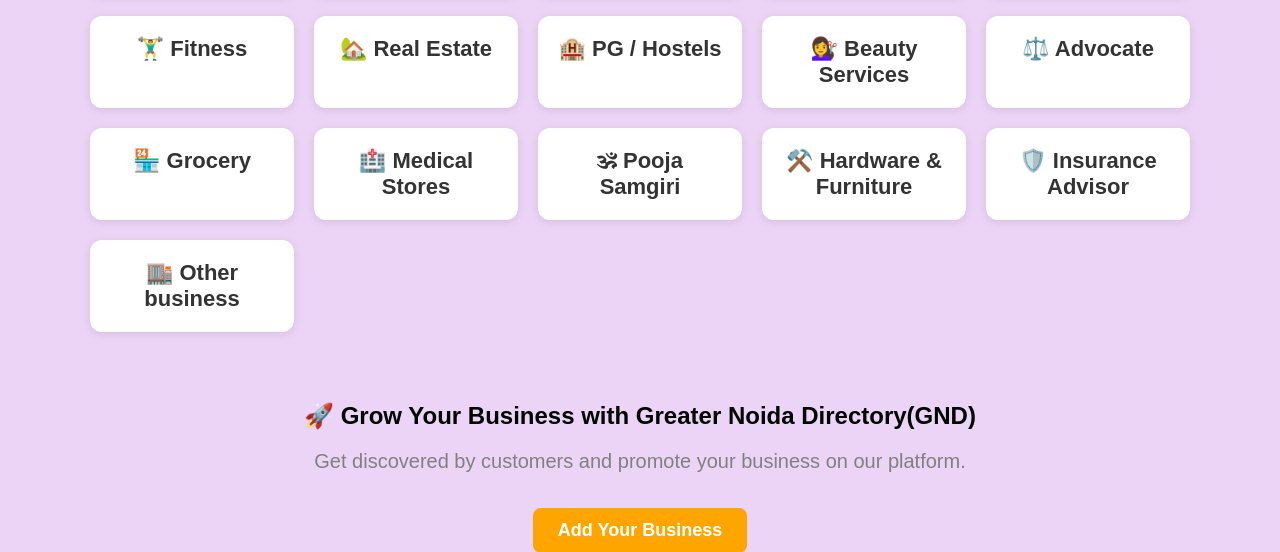
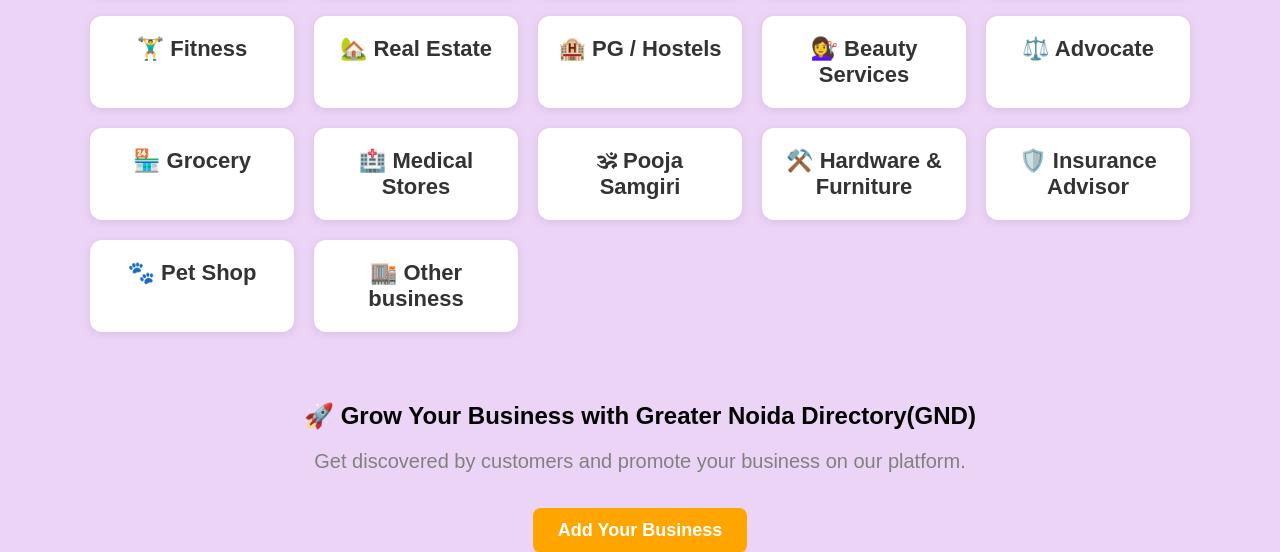
Before and after one commit to shripandit1986-dotcom/Greater-Noida-Directory-GND-, a Flask app: page / in a window 1280 px wide. Shown: the part 518-1070 px from the top of the page. Run offline with Flask 3, Linux system fonts and the light colour scheme.

Commit message:
Update index.html

```diff
--- a/templates/index.html
+++ b/templates/index.html
@@ -87,6 +87,8 @@
 
     <a href="/category/Insurance Advisor" class="service-card">🛡️ Insurance Advisor</a>
 
+    <a href="/category/Pet Shop" class="service-card">🐾 Pet Shop</a>
+
     <a href="/category/Other business" class="service-card">🏬 Other business</a>
 
 </section>
```
